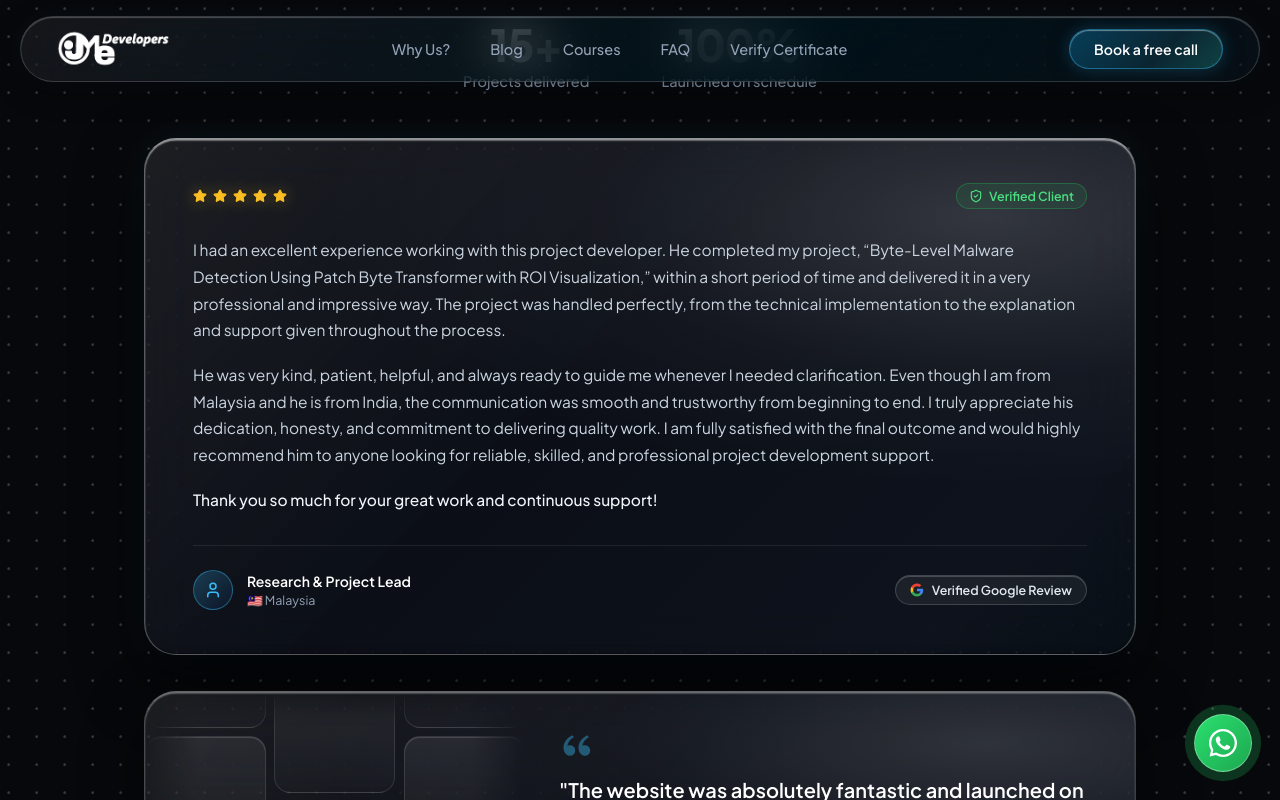
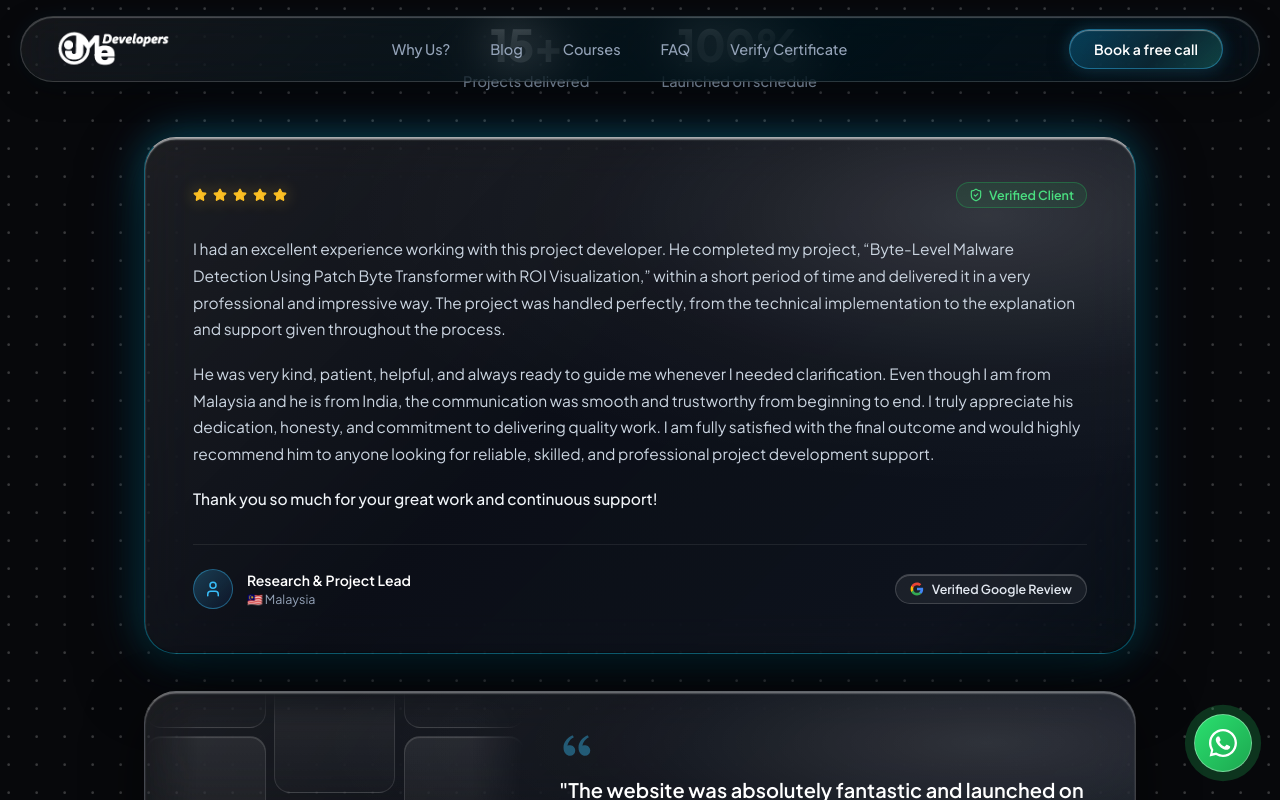
Before and after one commit to tahirazeem145/project-X, a React (Vite) app: page / in a window 1280 px wide. In both pictures the pointer is over the element 640 px from the left and 5610 px from the top of the page. Shown: the part 5210-6010 px from the top of the page. Built offline with nearby package versions, Linux system fonts and the light colour scheme; grey boxes are pictures that could not be loaded.

Commit message:
feat: add CSS styles for Testimonials and WhyWorkWithUs sections

```diff
--- a/src/components/TestimonialsSection.css
+++ b/src/components/TestimonialsSection.css
@@ -113,14 +113,15 @@
 }
 
 .testimonial-card:hover {
-  transform: translateY(-4px);
-  border-color: rgba(255, 255, 255, 0.28);
-  border-top-color: rgba(255, 255, 255, 0.55);
+  transform: translateY(-5px);
+  border-color: rgba(0, 180, 216, 0.42);
+  border-top-color: rgba(255, 255, 255, 0.65);
   box-shadow:
     inset 0 1.5px 1.5px 0 rgba(255, 255, 255, 0.6),
     inset 0 -1px 1px 0 rgba(0, 0, 0, 0.4),
     0 26px 65px rgba(0, 0, 0, 0.65),
-    0 0 35px rgba(56, 189, 248, 0.08);
+    0 0 35px rgba(0, 180, 216, 0.32),
+    0 0 70px rgba(0, 148, 232, 0.18);
 }
 
 /* Card Top Row */
@@ -300,6 +301,19 @@
     inset 0 -1px 1px 0 rgba(0, 0, 0, 0.4),
     0 20px 55px rgba(0, 0, 0, 0.55),
     0 0 30px rgba(56, 189, 248, 0.04);
+  transition: all 0.35s cubic-bezier(0.16, 1, 0.3, 1);
+}
+
+.scroll-reel-wrapper:hover {
+  transform: translateY(-5px);
+  border-color: rgba(0, 180, 216, 0.42);
+  border-top-color: rgba(255, 255, 255, 0.65);
+  box-shadow:
+    inset 0 1.5px 1.5px 0 rgba(255, 255, 255, 0.6),
+    inset 0 -1px 1px 0 rgba(0, 0, 0, 0.4),
+    0 26px 65px rgba(0, 0, 0, 0.65),
+    0 0 35px rgba(0, 180, 216, 0.32),
+    0 0 70px rgba(0, 148, 232, 0.18);
 }
 
 /* 3 Mini Testimonials Grid (Side by Side below the Large Card) */
@@ -339,12 +353,13 @@
 
 .mini-testimonial-card:hover {
   transform: translateY(-5px);
-  border-color: rgba(255, 255, 255, 0.28);
-  border-top-color: rgba(255, 255, 255, 0.55);
+  border-color: rgba(0, 180, 216, 0.42);
+  border-top-color: rgba(255, 255, 255, 0.65);
   box-shadow:
     inset 0 1px 1px 0 rgba(255, 255, 255, 0.55),
     0 22px 55px rgba(0, 0, 0, 0.65),
-    0 0 30px rgba(56, 189, 248, 0.08);
+    0 0 30px rgba(0, 180, 216, 0.3),
+    0 0 60px rgba(0, 148, 232, 0.16);
 }
 
 .mini-stars-wrap {
--- a/src/components/WhyWorkWithUsSection.css
+++ b/src/components/WhyWorkWithUsSection.css
@@ -95,14 +95,15 @@
 }
 
 .why-us-card:hover {
-  transform: translateY(-4px);
-  border-color: rgba(255, 255, 255, 0.3);
-  border-top-color: rgba(255, 255, 255, 0.55);
+  transform: translateY(-5px);
+  border-color: rgba(0, 180, 216, 0.42);
+  border-top-color: rgba(255, 255, 255, 0.65);
   box-shadow:
     inset 0 1.5px 1.5px 0 rgba(255, 255, 255, 0.6),
     inset 0 -1px 1px 0 rgba(0, 0, 0, 0.4),
     0 22px 55px rgba(0, 0, 0, 0.7),
-    0 0 35px rgba(255, 255, 255, 0.08);
+    0 0 35px rgba(0, 180, 216, 0.32),
+    0 0 70px rgba(0, 148, 232, 0.18);
 }
 
 .why-us-icon-wrap {
```
